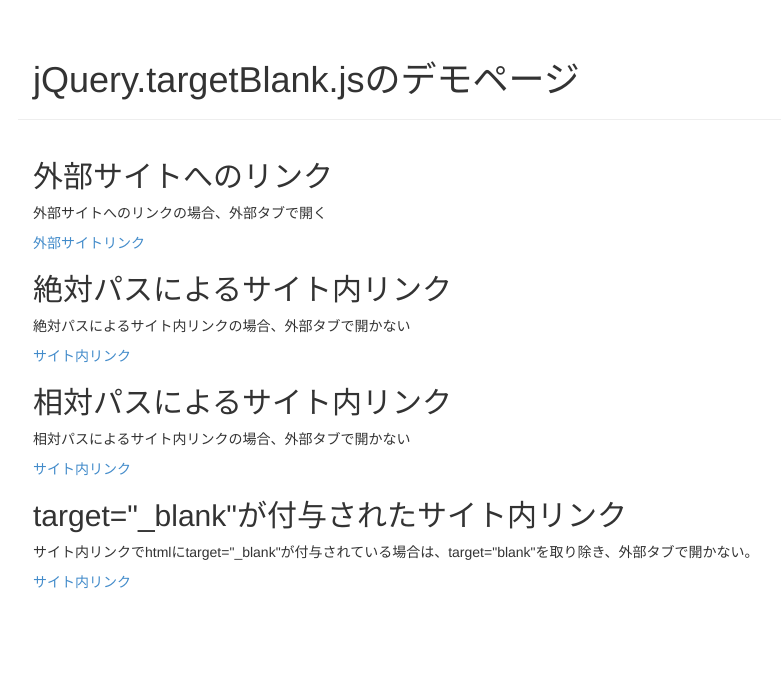
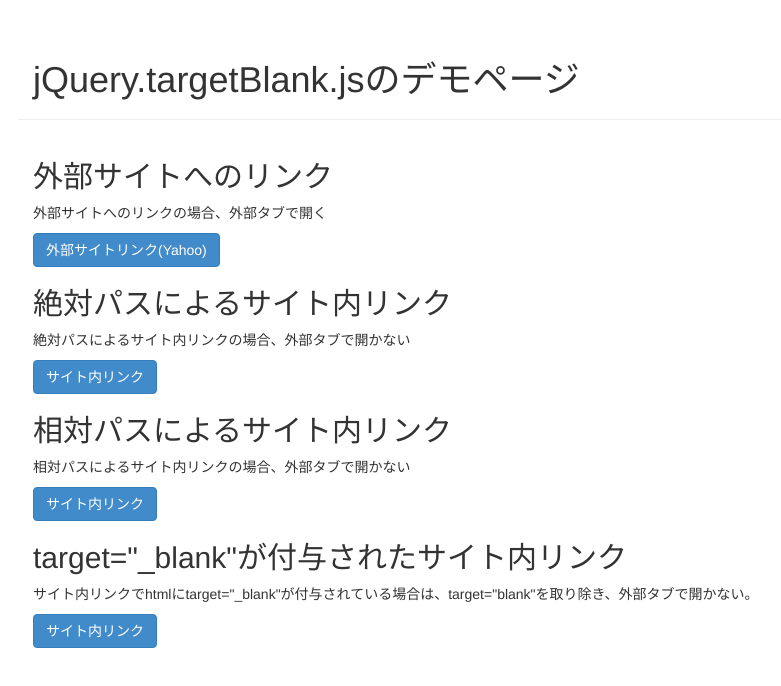
Before and after one commit to shichihenge/jQuery.targetBlank.js, a plain HTML site: page demo/index.html in a window 1280 px wide. Shown: the whole page, without its empty margins (37-818 px from the left). Drawn offline with nearby package versions, Linux system fonts and the light colour scheme.

Commit message:
ボタンのスタイル変更

```diff
--- a/demo/index.html
+++ b/demo/index.html
@@ -34,22 +34,22 @@
         <section>
             <h2>外部サイトへのリンク</h2>
             <p>外部サイトへのリンクの場合、外部タブで開く</p>
-            <a href="http://www.yahoo.co.jp/">外部サイトリンク</a>
+            <a href="http://www.yahoo.co.jp/" class="btn btn-primary">外部サイトリンク(Yahoo)</a>
         </section>
         <section>
             <h2>絶対パスによるサイト内リンク</h2>
             <p>絶対パスによるサイト内リンクの場合、外部タブで開かない</p>
-            <a href="http://jquery.shichihenge.com/targetblank/under/index.html">サイト内リンク</a>
+            <a href="http://jquery.shichihenge.com/targetblank/under/index.html" class="btn btn-primary">サイト内リンク</a>
         </section>
         <section>
             <h2>相対パスによるサイト内リンク</h2>
             <p>相対パスによるサイト内リンクの場合、外部タブで開かない</p>
-            <a href="under/index.html">サイト内リンク</a>
+            <a href="under/index.html" class="btn btn-primary">サイト内リンク</a>
         </section>
         <section>
             <h2>target="_blank"が付与されたサイト内リンク</h2>
             <p>サイト内リンクでhtmlにtarget="_blank"が付与されている場合は、target="blank"を取り除き、外部タブで開かない。</p>
-            <a href="http://jquery.shichihenge.com/targetblank/under/index.html" target="_blank">サイト内リンク</a>
+            <a href="http://jquery.shichihenge.com/targetblank/under/index.html" target="_blank" class="btn btn-primary">サイト内リンク</a>
         </section>
     </main>
 </body>
```
Also changed, not shown: demo/under/index.html (+1 -1 lines).
